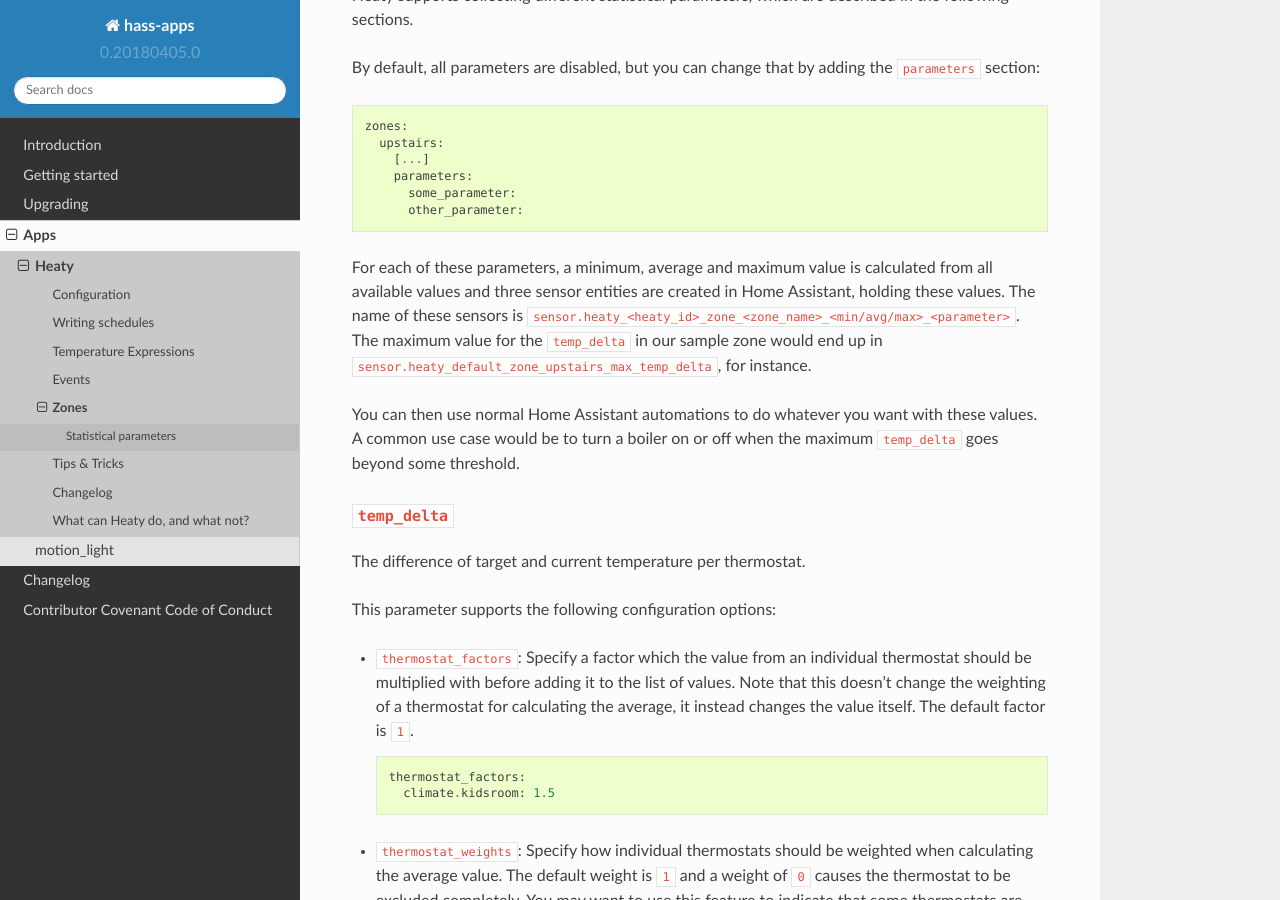
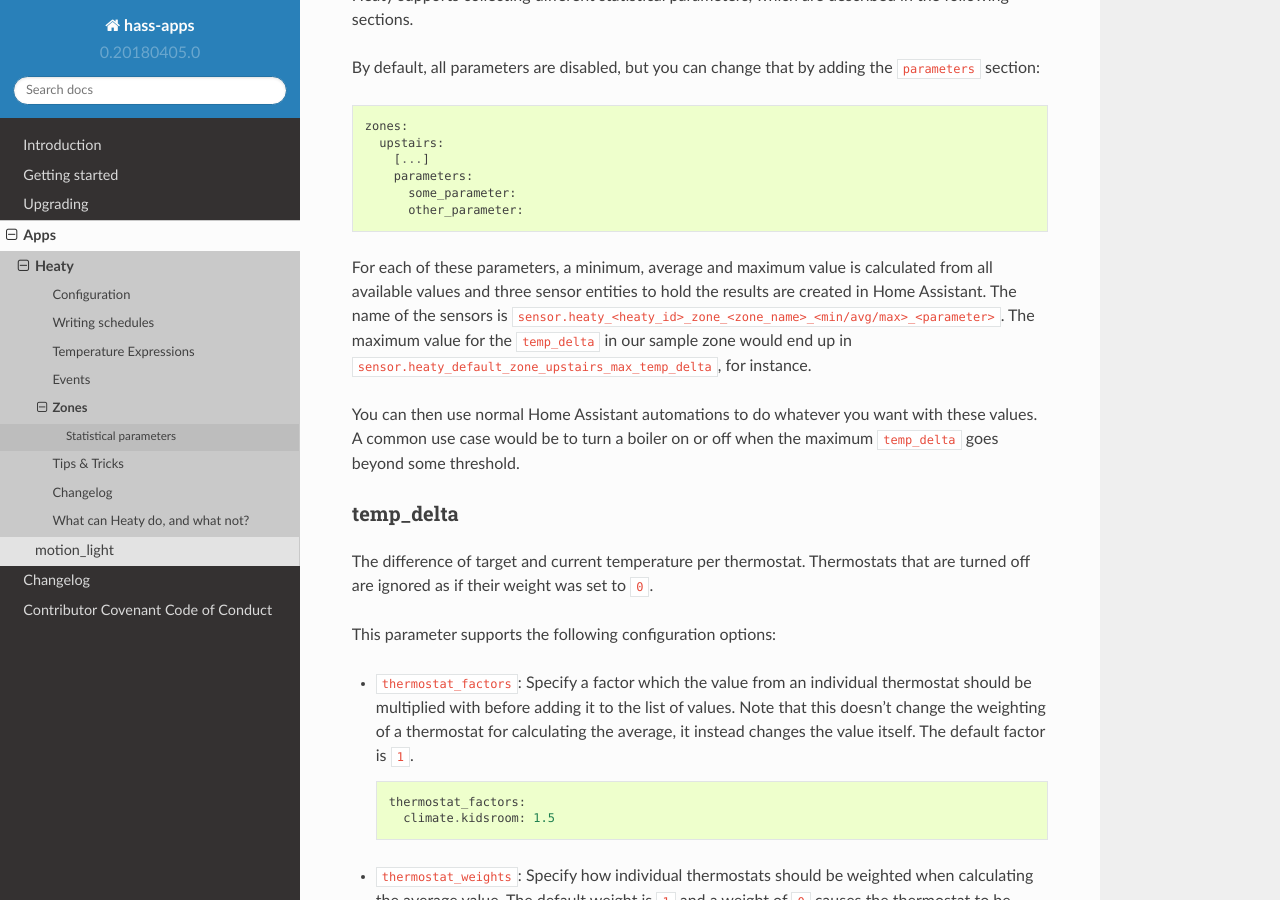
Before and after one commit to bob1de/hass-apps, a Sphinx documentation site: the page built from docs/apps/heaty/zones.rst, in a window 1280 px wide and 900 px high, scrolled down 559 px. Built offline with Sphinx 7.4.7 and the Read the Docs theme 2.0.0, drawn with Linux system fonts in a browser that asks for light colours.

Commit message:
[heaty] Improved docs for zones

```diff
--- a/docs/apps/heaty/zones.rst
+++ b/docs/apps/heaty/zones.rst
@@ -38,9 +38,9 @@ adding the ``parameters`` section:
           other_parameter:
 
 For each of these parameters, a minimum, average and maximum value is
-calculated from all available values and three sensor entities are
-created in Home Assistant, holding these values. The name of these sensors
-is ``sensor.heaty_<heaty_id>_zone_<zone_name>_<min/avg/max>_<parameter>``.
+calculated from all available values and three sensor entities to hold
+the results are created in Home Assistant. The name of the sensors is
+``sensor.heaty_<heaty_id>_zone_<zone_name>_<min/avg/max>_<parameter>``.
 The maximum value for the ``temp_delta`` in our sample zone would end
 up in ``sensor.heaty_default_zone_upstairs_max_temp_delta``, for instance.
 
@@ -49,10 +49,12 @@ want with these values. A common use case would be to turn a boiler on
 or off when the maximum ``temp_delta`` goes beyond some threshold.
 
 
-``temp_delta``
-~~~~~~~~~~~~~~
+temp_delta
+~~~~~~~~~~
 
-The difference of target and current temperature per thermostat.
+The difference of target and current temperature per
+thermostat. Thermostats that are turned off are ignored as if their
+weight was set to ``0``.
 
 This parameter supports the following configuration options:
 
```
